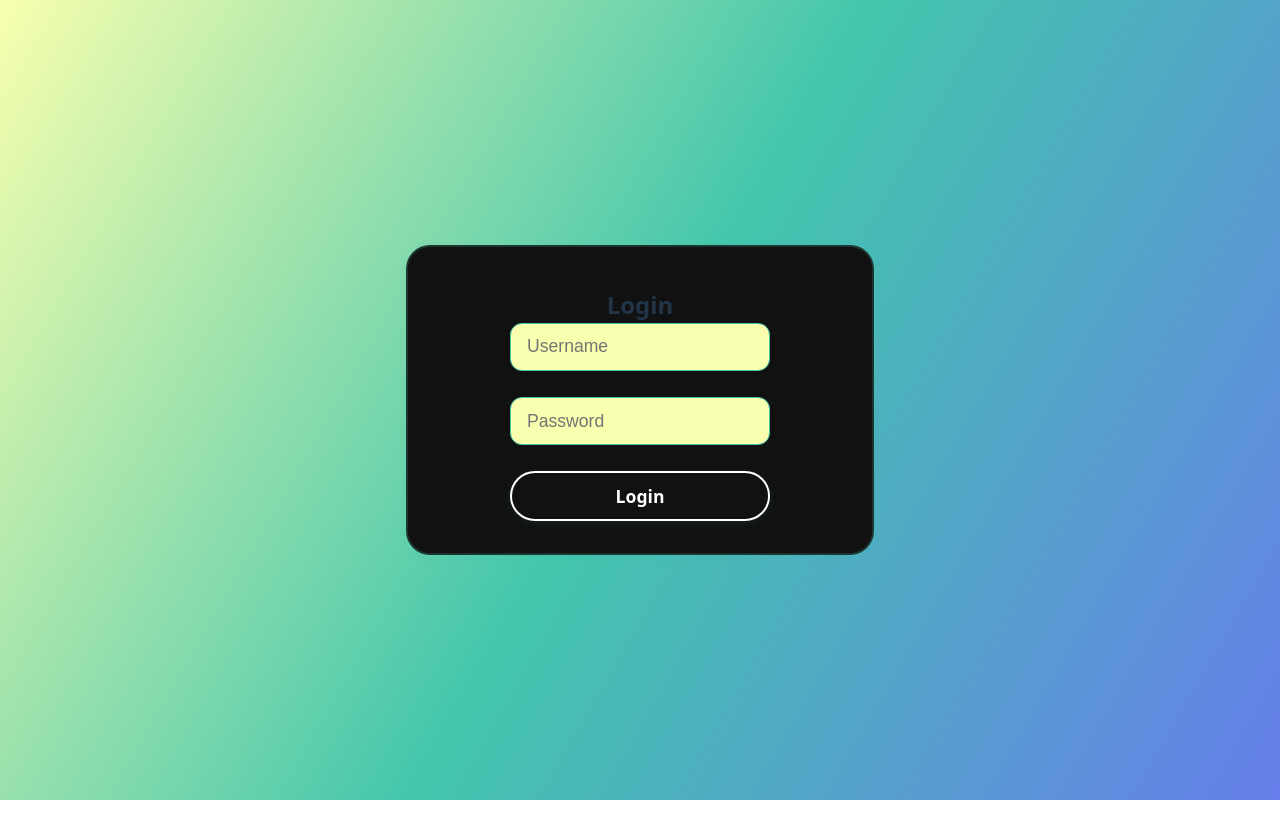
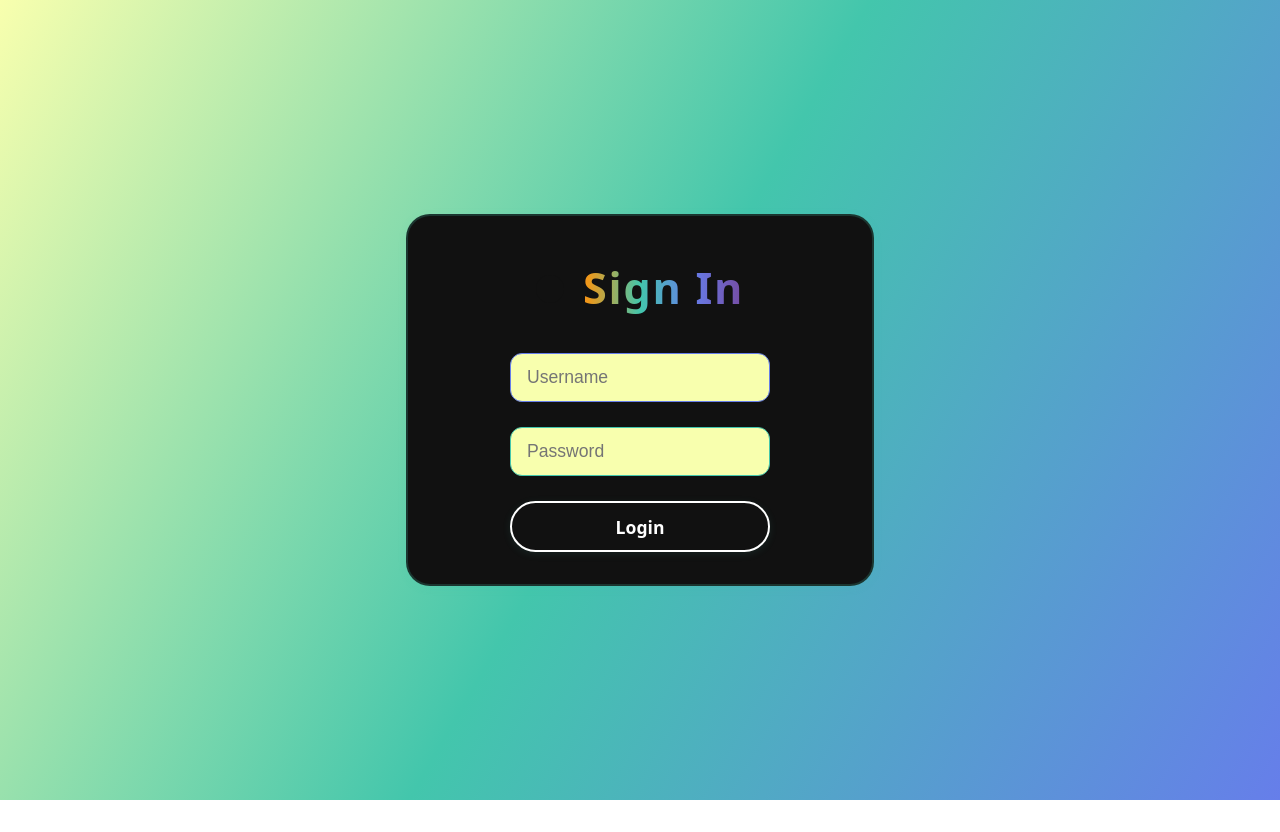
Before and after one commit to samuelbaiju/AI-text-translator, a React app in the folder frontend/: page / in a window 1280 px wide. Built offline with nearby package versions, Linux system fonts and the light colour scheme; the HTML template or start-up script is replaced by a standard one.

Commit message:
ui changes

```diff
--- a/frontend/src/App.css
+++ b/frontend/src/App.css
@@ -212,7 +212,7 @@ body, html, #root {
 .colorful-bg {
   min-height: 100vh;
   width: 100vw;
-  background: linear-gradient(120deg, #f8ffae 0%, #43c6ac 50%, #667eea 100%);
+  background: grey 100%;
   display: flex;
   align-items: center;
   justify-content: center;
--- a/frontend/src/App.jsx
+++ b/frontend/src/App.jsx
@@ -1,7 +1,10 @@
+
 
 
 import { useState } from 'react';
 import './App.css';
+import LoginPage from './components/LoginPage';
+import TranslatePage from './components/TranslatePage';
 
 const LANGUAGES = [
   { code: 'af', name: 'Afrikaans' }, { code: 'sq', name: 'Albanian' }, { code: 'am', name: 'Amharic' },
@@ -126,87 +129,50 @@ function App() {
 
   if (!token) {
     return (
-      <div className="inputbox-bg">
-        <div className="inputbox-card">
-          <div className="inputbox-header">
-            <span className="inputbox-title">Login</span>
-          </div>
-          <form onSubmit={handleLogin} className="inputbox-form">
-            <input
-              className="inputbox-text"
-              type="text"
-              value={loginUser}
-              onChange={e => setLoginUser(e.target.value)}
-              placeholder="Username"
-              required
-            />
-            <input
-              className="inputbox-text"
-              type="password"
-              value={loginPass}
-              onChange={e => setLoginPass(e.target.value)}
-              placeholder="Password"
-              required
-            />
-            <button type="submit" className="inputbox-submit">Login</button>
-          </form>
-          {loginError && <div className="error">{loginError}</div>}
-        </div>
-      </div>
+      <LoginPage
+        onLogin={async (user, pass) => {
+          setLoginUser(user);
+          setLoginPass(pass);
+          setLoginError("");
+          try {
+            const response = await fetch('https://ai-text-translator.onrender.com/login', {
+              method: 'POST',
+              headers: { 'Content-Type': 'application/x-www-form-urlencoded' },
+              body: `username=${encodeURIComponent(user)}&password=${encodeURIComponent(pass)}`
+            });
+            if (!response.ok) {
+              const data = await response.json();
+              throw new Error(data.detail || 'Login failed');
+            }
+            const data = await response.json();
+            setToken(data.access_token);
+            localStorage.setItem('jwt_token', data.access_token);
+            setLoginUser('');
+            setLoginPass('');
+          } catch (err) {
+            setLoginError(err.message);
+          }
+        }}
+        error={loginError}
+        loading={false}
+      />
     );
   }
 
   return (
-    <div className="inputbox-bg">
-      <div className="inputbox-card">
-        <div className="inputbox-header">
-          <span className="inputbox-title">Input Field</span>
-          <button className="inputbox-close" onClick={() => setShowBox(false)} title="Close">×</button>
-        </div>
-        <button className="inputbox-clear" style={{marginBottom: '1rem', width: '100px'}} onClick={handleLogout}>Logout</button>
-        <form onSubmit={handleSubmit} className="inputbox-form">
-          <input
-            className="inputbox-text"
-            type="text"
-            value={text}
-            onChange={e => setText(e.target.value)}
-            placeholder="Enter text to translate"
-            required
-          />
-          <select
-            className="inputbox-select"
-            value={targetLanguage}
-            onChange={e => setTargetLanguage(e.target.value)}
-            required
-          >
-            <option value="">Select language</option>
-            {LANGUAGES.map(lang => (
-              <option key={lang.code} value={lang.code}>{lang.name}</option>
-            ))}
-          </select>
-          <div className="inputbox-btns">
-            <button
-              type="button"
-              className="inputbox-clear"
-              onClick={handleClear}
-              tabIndex={-1}
-            >CLEAR</button>
-            <button
-              type="submit"
-              className="inputbox-submit"
-              disabled={loading}
-            >{loading ? 'Translating...' : 'Translate'}</button>
-          </div>
-        </form>
-        {error && <div className="error">{error}</div>}
-        {translated && (
-          <div className="result">
-            <h2>Translated Text:</h2>
-            <div className="translated-text">{translated}</div>
-          </div>
-        )}
-      </div>
-    </div>
+    <TranslatePage
+      onLogout={handleLogout}
+      onTranslate={handleSubmit}
+      onClear={handleClear}
+      text={text}
+      setText={setText}
+      targetLanguage={targetLanguage}
+      setTargetLanguage={setTargetLanguage}
+      languages={LANGUAGES}
+      result={translated}
+      loading={loading}
+      error={error}
+    />
   );
 }
 
--- /dev/null
+++ b/frontend/src/components/LoginPage.jsx
@@ -0,0 +1,45 @@
+import React from "react";
+import "../App.css";
+
+const LoginPage = ({ onLogin, error, loading }) => {
+  const [username, setUsername] = React.useState("");
+  const [password, setPassword] = React.useState("");
+
+  const handleSubmit = (e) => {
+    e.preventDefault();
+    onLogin(username, password);
+  };
+
+  return (
+    <div className="inputbox-bg">
+      <div className="inputbox-card">
+        <div className="rainbow-text" style={{marginBottom: "2rem"}}>Sign In</div>
+        <form className="inputbox-form" onSubmit={handleSubmit}>
+          <input
+            className="inputbox-text"
+            type="text"
+            placeholder="Username"
+            value={username}
+            onChange={(e) => setUsername(e.target.value)}
+            autoFocus
+            required
+          />
+          <input
+            className="inputbox-text"
+            type="password"
+            placeholder="Password"
+            value={password}
+            onChange={(e) => setPassword(e.target.value)}
+            required
+          />
+          <button className="inputbox-submit" type="submit" disabled={loading}>
+            {loading ? "Logging in..." : "Login"}
+          </button>
+          {error && <div className="error">{error}</div>}
+        </form>
+      </div>
+    </div>
+  );
+};
+
+export default LoginPage;
--- /dev/null
+++ b/frontend/src/components/TranslatePage.jsx
@@ -0,0 +1,67 @@
+import React from "react";
+import "../App.css";
+
+const TranslatePage = ({
+  onLogout,
+  onTranslate,
+  onClear,
+  text,
+  setText,
+  targetLanguage,
+  setTargetLanguage,
+  languages,
+  result,
+  loading,
+  error
+}) => {
+  return (
+    <div className="inputbox-bg">
+      <div className="inputbox-card">
+        <div style={{ display: "flex", justifyContent: "space-between", alignItems: "center", marginBottom: 16 }}>
+          <div className="rainbow-text">AI Text Translator</div>
+          <button className="inputbox-close logout-btn" onClick={onLogout} title="Logout">⨉</button>
+        </div>
+        <form className="inputbox-form" onSubmit={onTranslate}>
+          <textarea
+            className="inputbox-text"
+            placeholder="Enter text to translate"
+            value={text}
+            onChange={(e) => setText(e.target.value)}
+            required
+            style={{ minHeight: 80 }}
+          />
+          <select
+            className="inputbox-select"
+            value={targetLanguage}
+            onChange={(e) => setTargetLanguage(e.target.value)}
+            required
+          >
+            <option value="">Select language</option>
+            {languages.map((lang) => (
+              <option key={lang.code} value={lang.code}>
+                {lang.name}
+              </option>
+            ))}
+          </select>
+          <div className="inputbox-btns">
+            <button className="inputbox-clear" type="button" onClick={onClear}>
+              Clear
+            </button>
+            <button className="inputbox-submit" type="submit" disabled={loading}>
+              {loading ? "Translating..." : "Translate"}
+            </button>
+          </div>
+          {error && <div className="error">{error}</div>}
+        </form>
+        {result && (
+          <div className="result">
+            <h2>Result</h2>
+            <div className="translated-text">{result}</div>
+          </div>
+        )}
+      </div>
+    </div>
+  );
+};
+
+export default TranslatePage;
```
